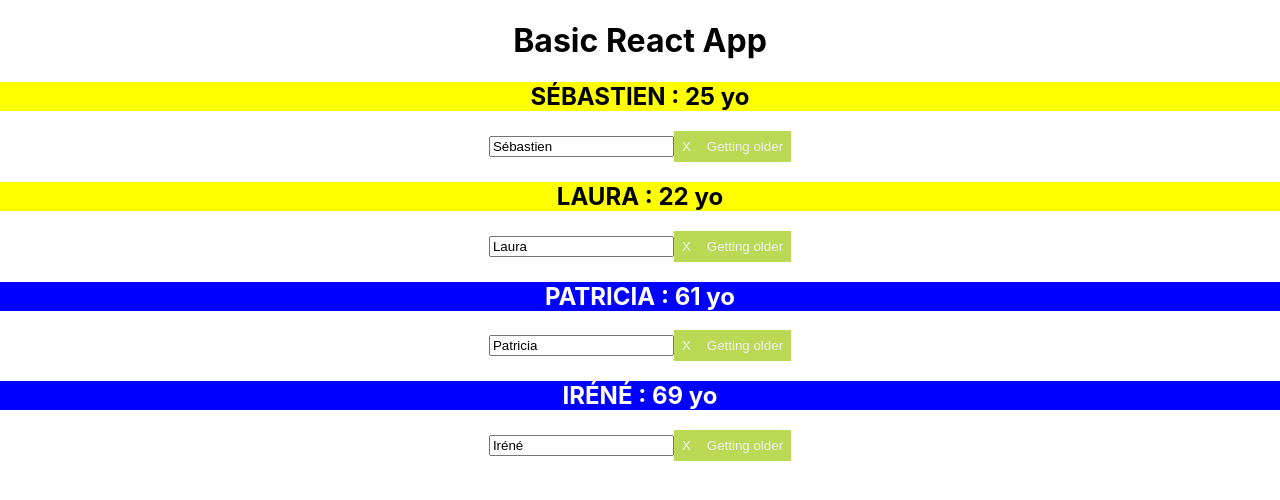
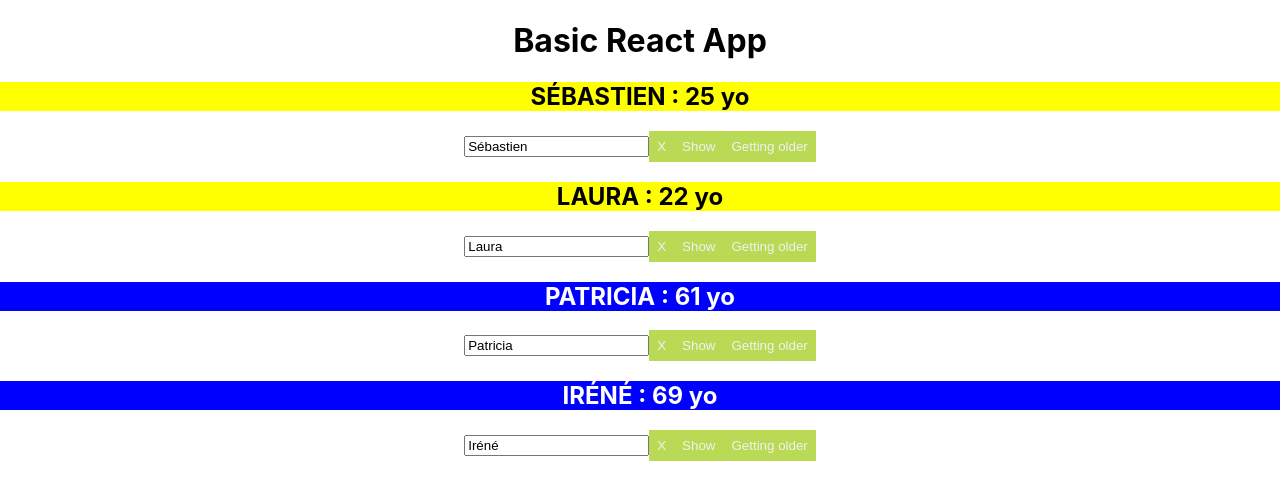
Before and after one commit to daproclaima/basic-react-app, a React (Create React App) app: page / in a window 1280 px wide. Shown: the top 500 px of the page. Built offline with nearby package versions, Linux system fonts and the light colour scheme.

Commit message:
feat(App.js, Button.js): handles age change and  hiding names.
Not clear for changing descriptionShow text button

```diff
--- a/src/App.js
+++ b/src/App.js
@@ -69,9 +69,12 @@ class App extends Component {
           <Member
             handleChange={event => this.handleChange(event, member)}
             hideName={() => this.hideName(member)}
+            handleShowDescription={() => this.handleShowDescription()}
+            isDescriptionShow = {this.isDescriptionShow}
             age={family[member].age}
             name={family[member].name} >
           </Member>
+          { description }
           <Button getOlder={() => this.handleClick(2, member)} />
         </Fragment>
       ))
@@ -80,17 +83,6 @@ class App extends Component {
         <div className="App">
           <h1>{title}</h1>
           { list }
-          { /*<Member
-              age={family.member4.age}
-              name={family.member4.name} >
-            { description }
-            <button onClick={this.handleShowDescription}>
-              {
-                isDescriptionShow ? 'Hide' : 'Show'
-              }
-            </button>
-
-          </Member>*/}
         </div>
     )
   }
--- a/src/components/Member.js
+++ b/src/components/Member.js
@@ -1,6 +1,6 @@
 import React, {Fragment} from 'react'
 
-const Member = ({name, age, children, hideName, handleChange }) =>
+const Member = ({name, age, children, hideName, handleChange, handleShowDescription, isDescriptionShow }) =>
     <Fragment>
       <h2 style={{
           backgroundColor: age < 26 ? 'yellow' : 'blue',
@@ -9,6 +9,13 @@ const Member = ({name, age, children, hideName, handleChange }) =>
       </h2>
       <input value={name} onChange={handleChange} type="text" />
       <button onClick={ hideName }>X</button>
+      <button onClick={handleShowDescription}>
+        {
+          isDescriptionShow
+          ? 'Hide'
+          : 'Show'
+        }
+      </button>
       { children
           ? <p>{ children }</p>
           : <Fragment />
```
